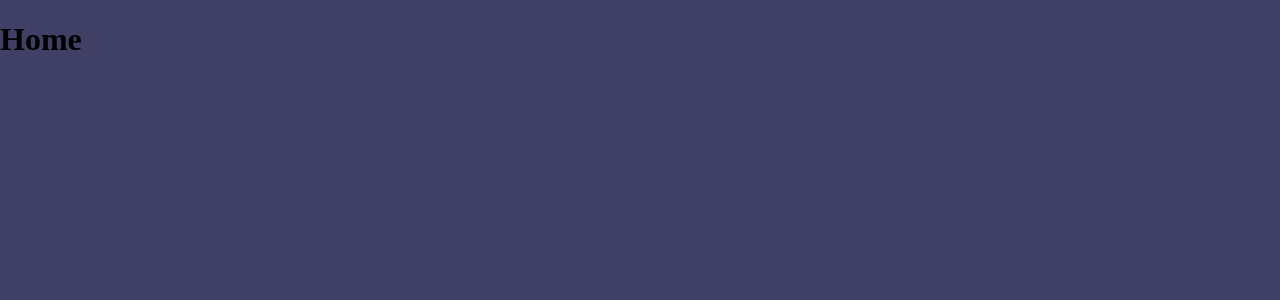
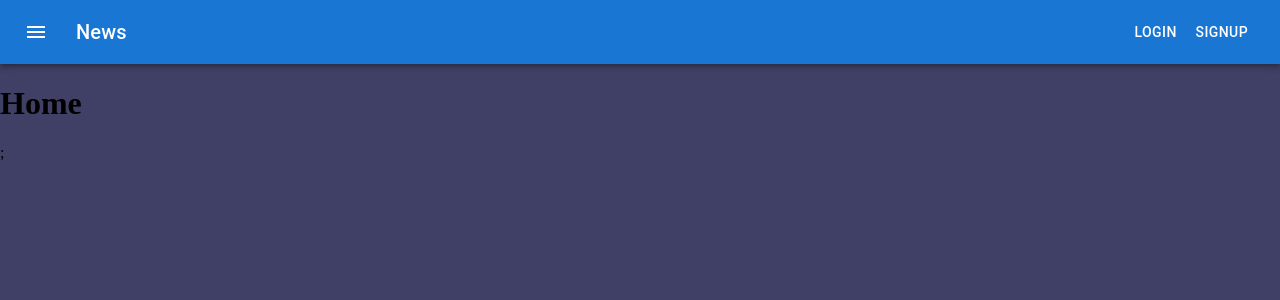
Before and after one commit to saikumarjetti/graphical-password-authentication, a React (Vite) app in the folder client/app/: page / in a window 1280 px wide. Shown: the top 300 px of the page. Built offline with nearby package versions, Linux system fonts and the light colour scheme.

Commit message:
Added navbar to home page

```diff
--- a/client/app/src/pages/Home.tsx
+++ b/client/app/src/pages/Home.tsx
@@ -1,4 +1,11 @@
+import NavBar from "../components/NavBar";
+
 function Home() {
-  return <h1>Home</h1>;
+  return (
+    <>
+      <NavBar></NavBar>
+      <h1>Home</h1>;
+    </>
+  );
 }
 export default Home;
```
